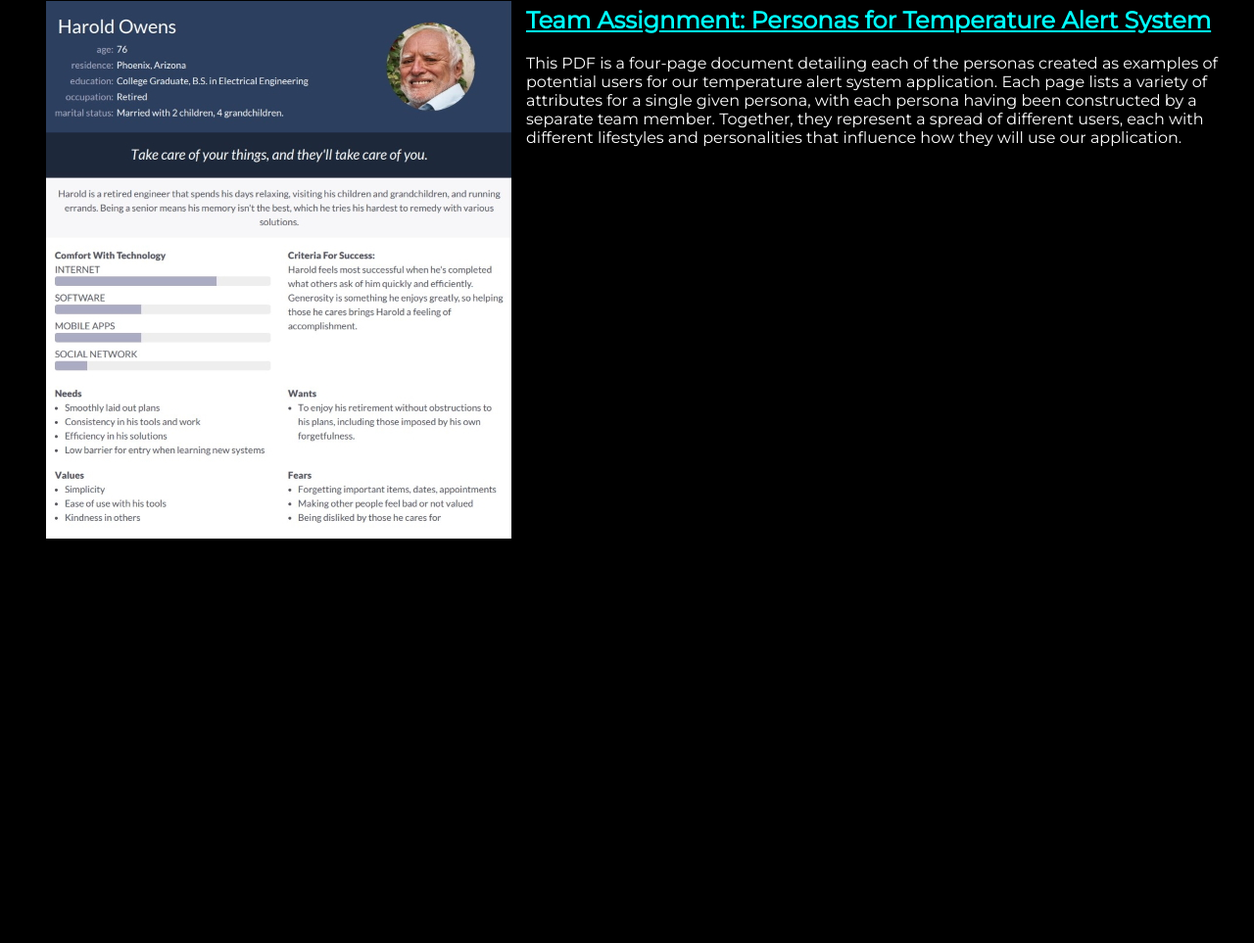
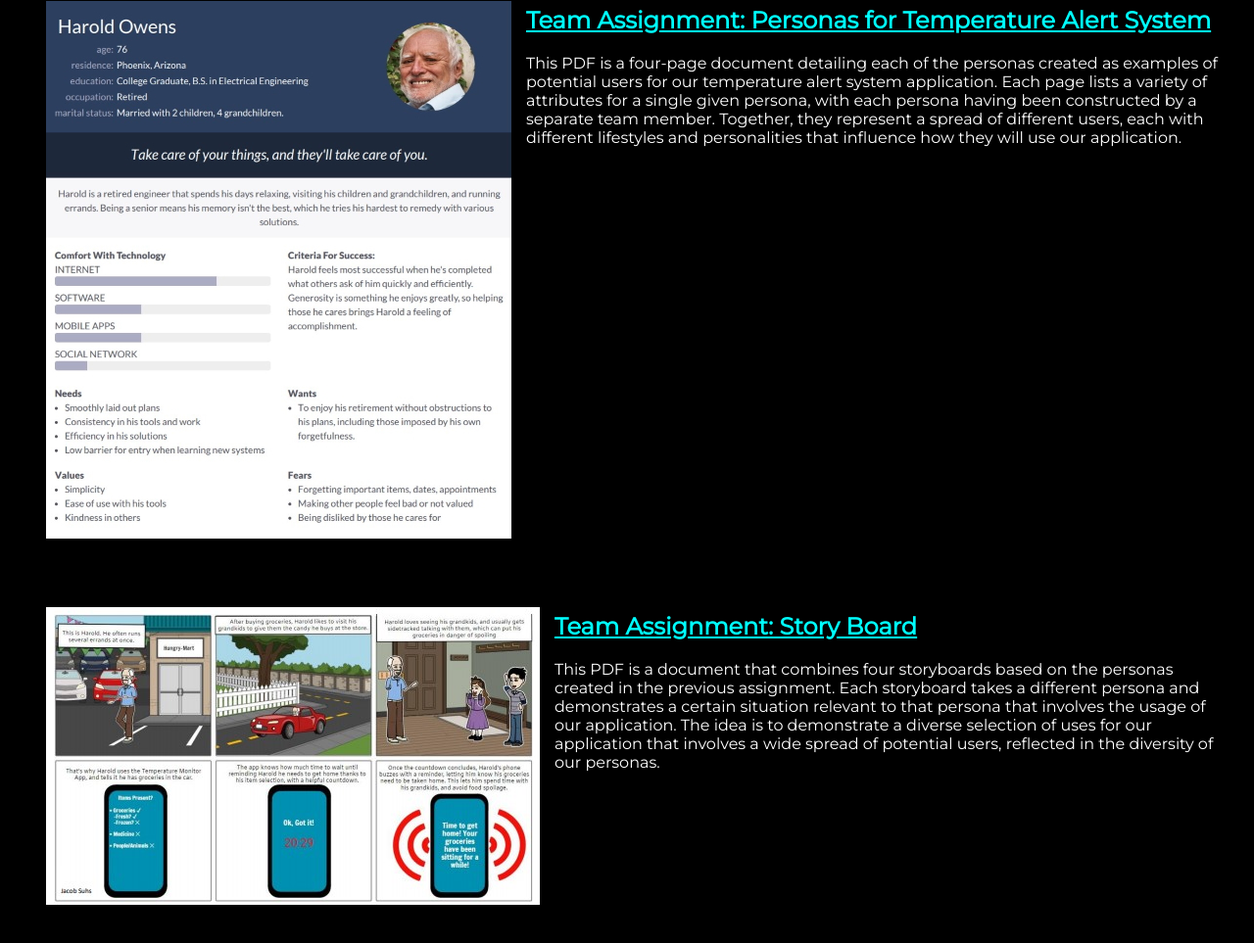
Before and after one commit to JacobL84/JacobL84.github.io, a plain HTML site: page index.html in a window 1280 px wide. Shown: the part 1079-2042 px from the top of the page at 98% size. Before the commit the page ends 1672 px from the top, so only its background shows below. Drawn offline with Linux system fonts and the light colour scheme.

Commit message:
Add files via upload

```diff
--- a/index.html
+++ b/index.html
@@ -37,5 +37,15 @@
 				</p>
 			</section>
 		</section>
+		<!-- Storyboard Assignment Code -->
+		<section class="assignment">
+			<a href="files/storyBoard.pdf"><img src="images/storyBoard.jpg"></a>
+			<section class="assignment-details">
+				<a href="files/storyBoard.pdf"><h2>Team Assignment: Story Board</h2></a>
+				<p>
+					This PDF is a document that combines four storyboards based on the personas created in the previous assignment. Each storyboard takes a different persona and demonstrates a certain situation relevant to that persona that involves the usage of our application. The idea is to demonstrate a diverse selection of uses for our application that involves a wide spread of potential users, reflected in the diversity of our personas.
+				</p>
+			</section>
+		</section>
 	</body>
 </html>
```
Also changed, not shown: images/storyBoard.jpg (added), 1 other file.
